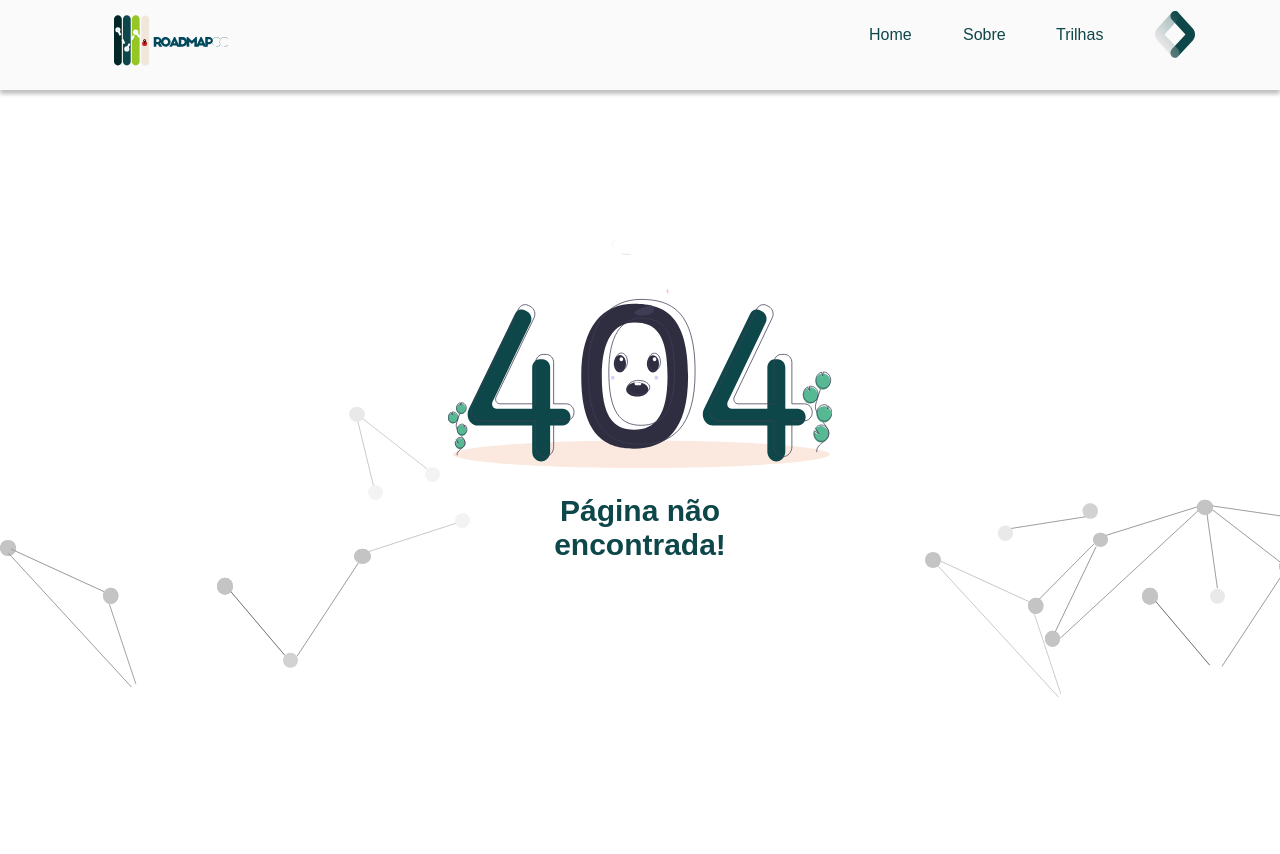
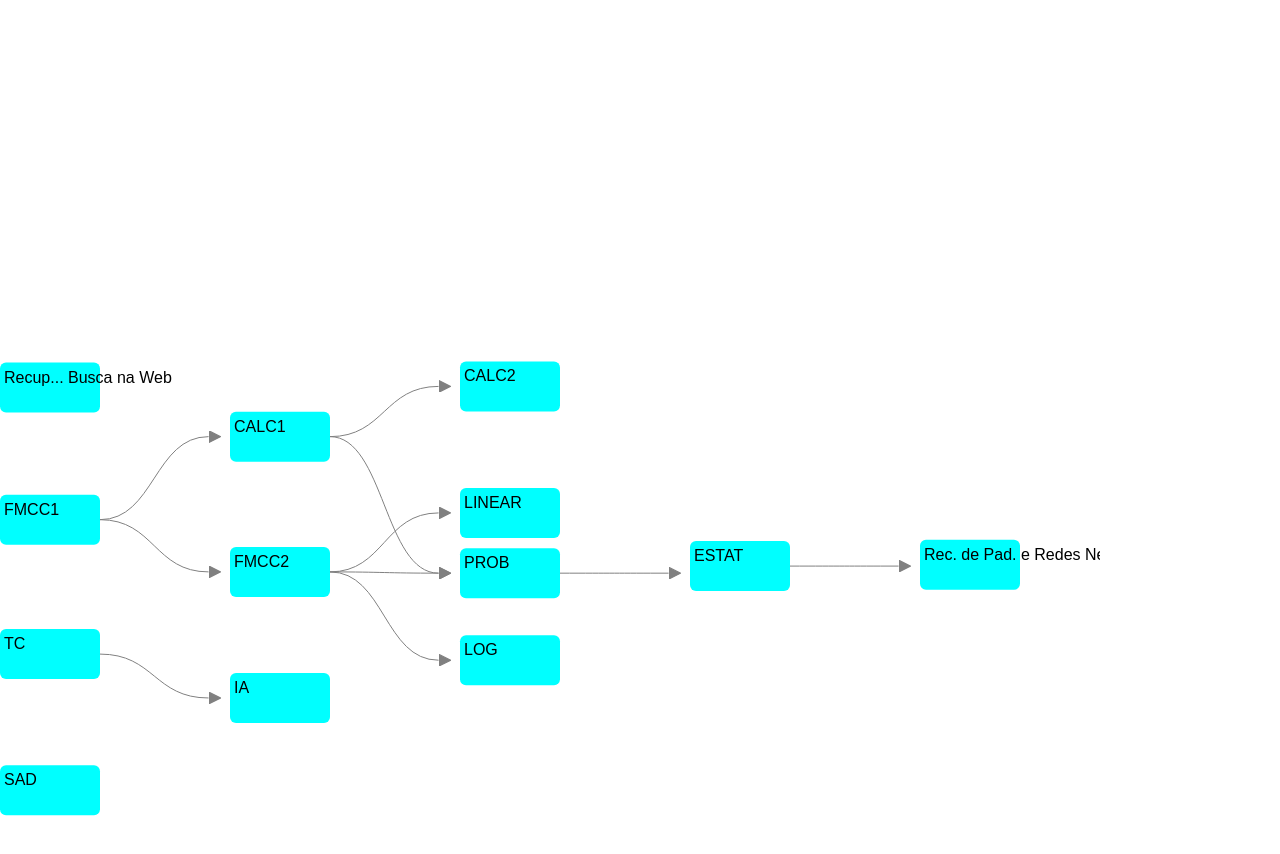
Before and after one commit to OpenDevUFCG/roadmap-cc, a React (Create React App) app: page /dados in a window 1280 px wide. Shown: the top 854 px of the page. Before the commit the page ends 800 px from the top, so only its background shows below. Built offline with nearby package versions, Linux system fonts and the light colour scheme.

Commit message:
adiciona graph layout da trilha de ciência de dados
além disso, a rota /dados foi criada seguindo a mesma lógica da
rota /infra

```diff
--- a/src/AppTrilhaInfra.js
+++ b/src/AppTrilhas.js
@@ -1,6 +1,7 @@
 import React from 'react';
 import './Styles/Styles.css'
 import TrilhaInfra from './Components/TrilhaInfra/Trilha-infra'
+import TrilhaDados from './Components/TrilhaDados/Trilha-dados'
 
 
 function AppTrilhaInfra() {
@@ -11,4 +12,13 @@ function AppTrilhaInfra() {
   );
 }
 
-export default AppTrilhaInfra;
+
+function AppTrilhaDados() {
+  return (
+    <>
+    <TrilhaDados/>
+    </>
+  );
+}
+
+export default {AppTrilhaInfra, AppTrilhaDados};
--- /dev/null
+++ b/src/Components/TrilhaDados/Trilha-dados.jsx
@@ -0,0 +1,44 @@
+import React from 'react';
+
+import GraphD3v2 from "../../d3-graph2"
+import dataAPI from "../../dataAPI"
+
+
+class TrilhaDados extends React.Component {
+
+    constructor(props) {
+        super(props);
+
+        this.treeGraph= null;
+        this.state = { isToggleOn: true };
+
+        // a configuração do layout do grafo de cada trilha é única
+        // pois cada trilha possui um desenho único
+        // para desenvolver uma nova trilha basta experimentar o melhor valor para os dados abaixo
+        this.graphLayoutConfig = {
+            "levelRadius": 0,
+            "forceCollide": 70,
+            "forceX": 0.09
+        }
+
+    }
+
+    render() {
+        return (
+            <>
+                <section id="dados">
+                    <div id="tree-container"></div>
+                    <div id="tooltip-container"></div>
+                </section>
+            </>
+
+        )
+    }
+
+    componentDidMount() {
+        //this.treeGraph  = new d3Classe()
+        this.aa = new GraphD3v2(dataAPI.ciencDadosData, this.graphLayoutConfig)
+    }
+}
+
+export default TrilhaDados;
--- a/src/routes.js
+++ b/src/routes.js
@@ -2,7 +2,7 @@ import React from 'react';
 import {Switch, Route} from 'react-router-dom';
 
 import App from './App';
-import AppTrilhaInfra from './AppTrilhaInfra';
+import AppTrilhas from './AppTrilhas';
 import Page404 from './Components/Page404/index'
 
 
@@ -11,7 +11,8 @@ export const Routes = ({
     return (
         <Switch>
             <Route path="/" component={App} exact/>
-            <Route path="/infra" component={AppTrilhaInfra} exact/>
+            <Route path="/infra" component={AppTrilhas.AppTrilhaInfra} exact/>
+            <Route path="/dados" component={AppTrilhas.AppTrilhaDados} exact/>
             <Route component={Page404} />
         </Switch>
     )
```
